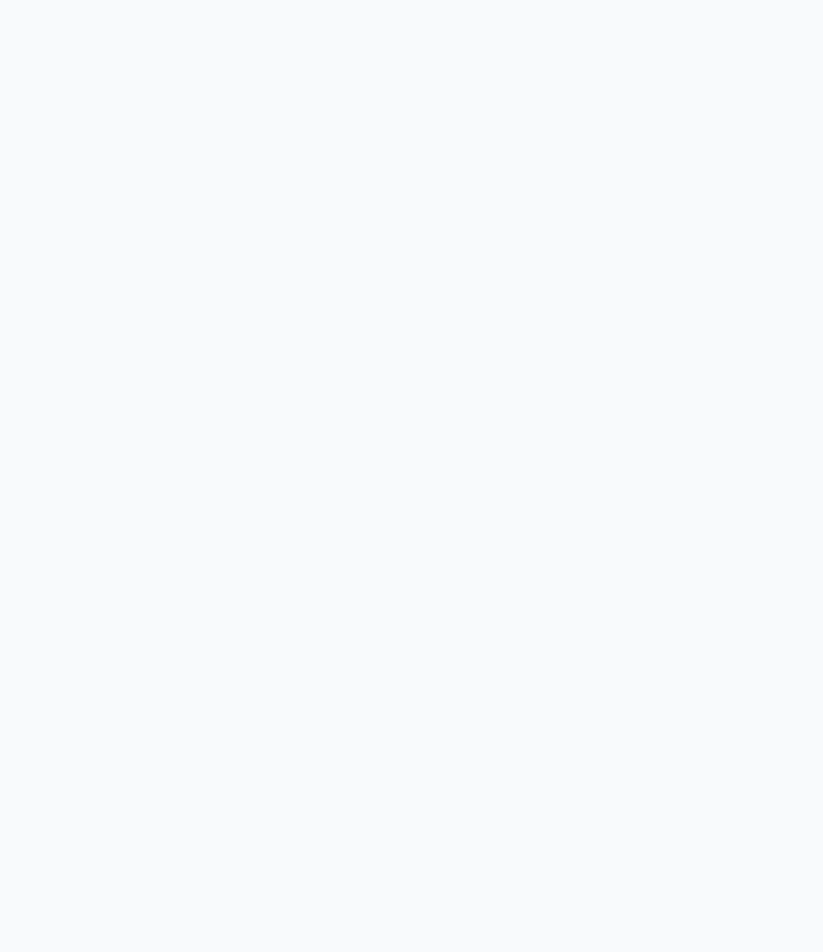
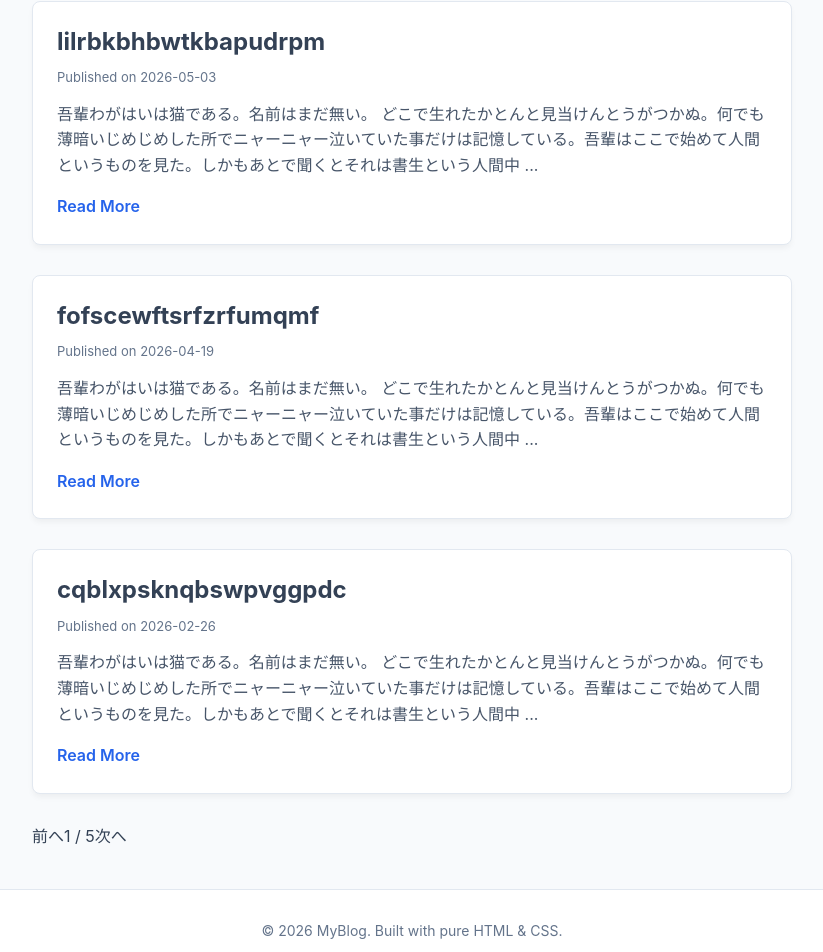
Before and after one commit to slipanchor578/escape, a Next.js app: page / in a window 1280 px wide. Before the commit this address had no page. Shown: the part 659-1611 px from the top of the page, without its empty margins (228-1051 px from the left). Before the commit the page ends 800 px from the top, so only its background shows below. Built offline with nearby package versions, Linux system fonts and the light colour scheme.

Commit message:
/ = redirect /page/1 が嫌なので、/ はそのまま最新記事5つ掲載するように変更

```diff
--- a/src/app/page.tsx
+++ b/src/app/page.tsx
@@ -1,34 +1,39 @@
-import { redirect } from "next/navigation";
+import { getAllPosts, truncateUnicode } from "@/lib/api";
+import Link from "next/link";
+import Pagination from "./_components/pagination";
 
-export default function Index() {
-  redirect("/page/1");
+export default async function Index() {
+  const page = 1;
+  const perPage = 5;
+
+  const posts = await getAllPosts();
+  const totalPage = Math.ceil(posts.length / perPage);
+
+  const start = (page - 1) * perPage;
+  const end = start + perPage;
+  const pagePosts = posts.slice(start, end);
+
+  return (
+    <>
+      {pagePosts.map((post) => (
+        <article className="post-card" key={post.slug}>
+          <div className="post-content">
+            <h2>
+              <Link href={`/post/${post.slug}`}>{post.title}</Link>
+            </h2>
+            <p className="post-meta">Published on {post.date}</p>
+            <p className="post-excerpt">{truncateUnicode(post.content, 120)}</p>
+            <Link href={`/post/${post.slug}`} className="read-more">
+              Read More
+            </Link>
+          </div>
+        </article>
+      ))}
+
+      <Pagination currentPage={1} totalPage={totalPage} />
+    </>
+  );
 }
-
-// import { getAllPosts, truncateUnicode } from "@/lib/api";
-// import Link from "next/link";
-// export default async function Index() {
-//   const posts = await getAllPosts();
-//   const latest5 = posts.slice(0, 5);
-//   return (
-//     <>
-//       {/* Post Card */}
-//       {latest5.map((post) => (
-//         <article className="post-card" key={post.slug}>
-//           <div className="post-content">
-//             <h2>
-//               <Link href={`/post/${post.slug}`}>{post.title}</Link>
-//             </h2>
-//             <p className="post-meta">Published on {post.date}</p>
-//             <p className="post-excerpt">{truncateUnicode(post.content, 120)}</p>
-//             <Link href={`/post/${post.slug}`} className="read-more">
-//               Read More
-//             </Link>
-//           </div>
-//         </article>
-//       ))}
-//     </>
-//   );
-// }
 
 /*
   {post.date instanceof Date
```
